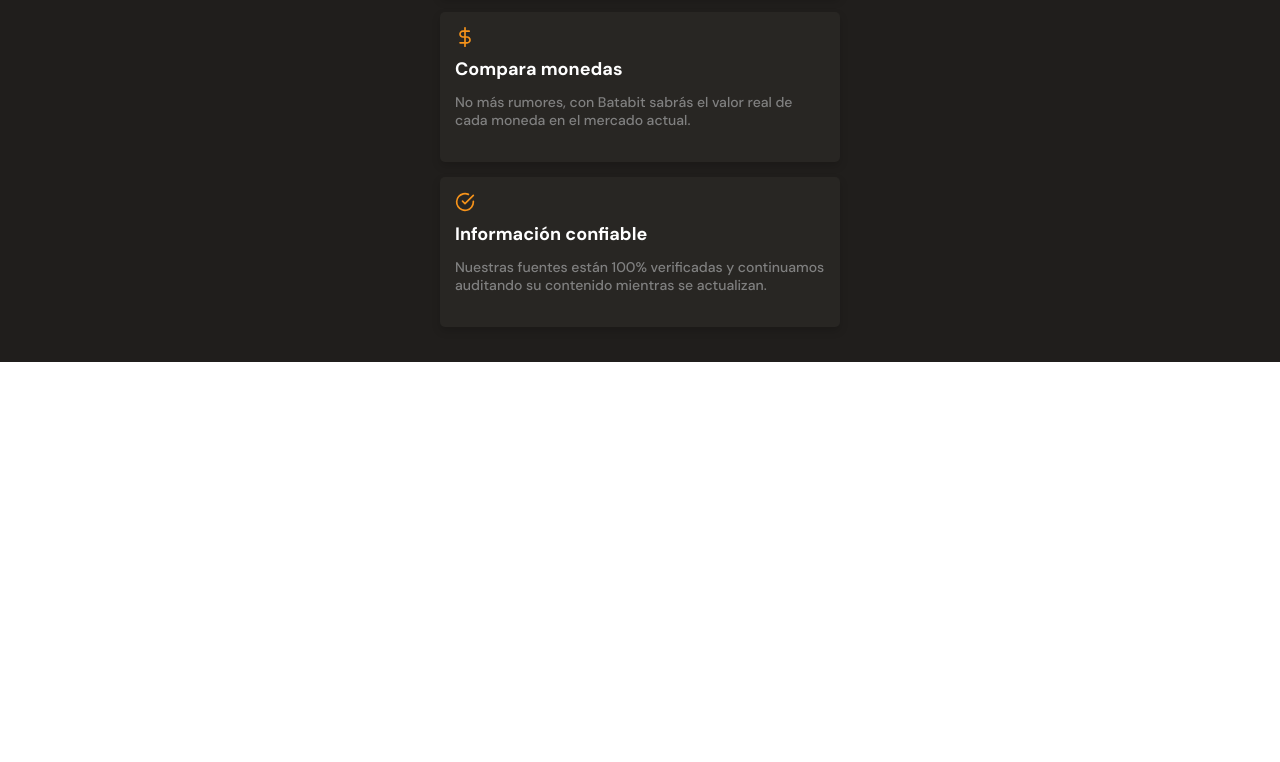
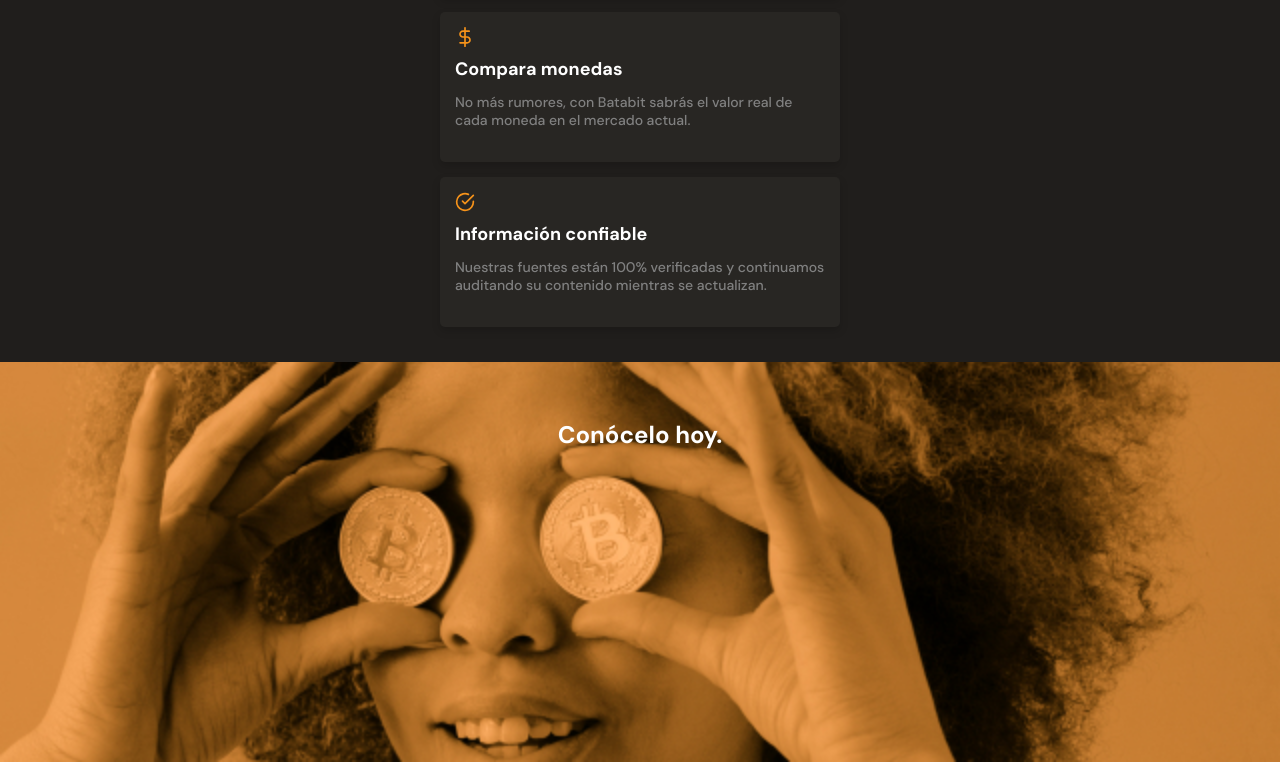
Before and after one commit to AngelTJC/cursoMobileFirst, a plain HTML site: page index.html in a window 1280 px wide. Shown: the part 1988-2750 px from the top of the page. Before the commit the page ends 2350 px from the top, so only its background shows below. Drawn offline with Linux system fonts and the light colour scheme.

Commit message:
Seccion comodin maquetado

```diff
--- a/index.html
+++ b/index.html
@@ -146,9 +146,12 @@
                     </p>
                 </article>
             </section>
+        </section>
 
+        <section class="bitcoin-img-container">
+            <h2>Conócelo hoy.</h2>
         </section>
-        <section></section>
+
         <section></section>
     </main>
     <footer></footer>
--- a/styles.css
+++ b/styles.css
@@ -326,7 +326,7 @@
     width: 90%;
     min-width: 288px;
     max-width: 400px;
-    height: 150px;
+    min-height: 150px;
     margin: 15px auto;
     padding: 15px;
     background: var(--black);
@@ -392,3 +392,22 @@
     line-height: 1.8rem;
     color: #808080;
 }
+
+.bitcoin-img-container{
+    width: 100%;
+    min-width: 320px;
+    height: 50vh;
+    background-image: url('./assets/imgs/bitcoinbaby.jpg');
+    background-position: center;
+    background-size: cover;
+    background-repeat: no-repeat;
+}
+
+.bitcoin-img-container h2{
+    padding-top: 60px;
+    font-size: 2.4rem;
+    font-weight: bold;
+    line-height: 2.6rem;
+    color: var(--just-white);
+    text-align: center;
+}
```
Also changed, not shown: assets/imgs/bitcoinbaby.jpg (added), assets/imgs/bitcoinbaby.png (deleted).
